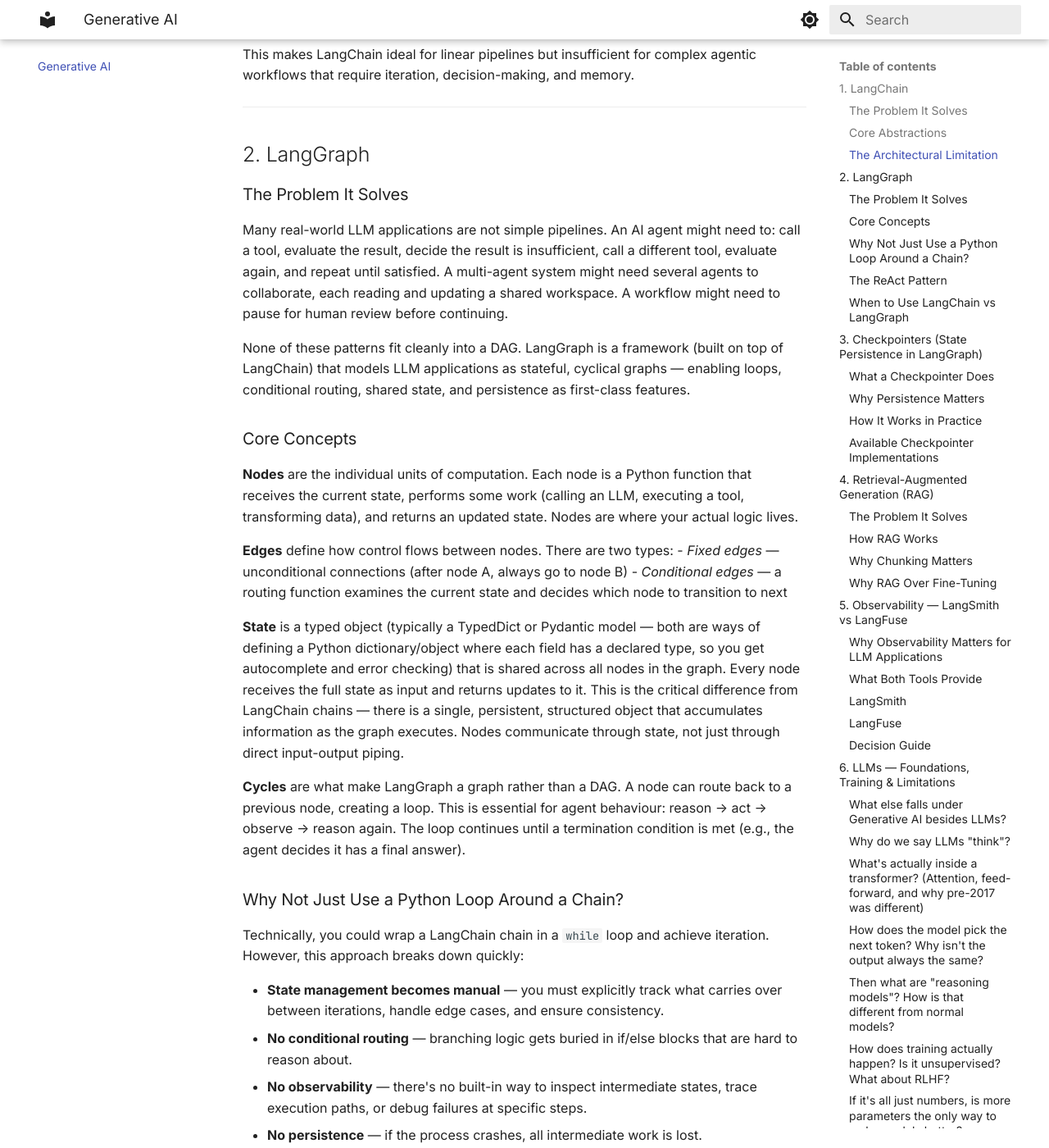
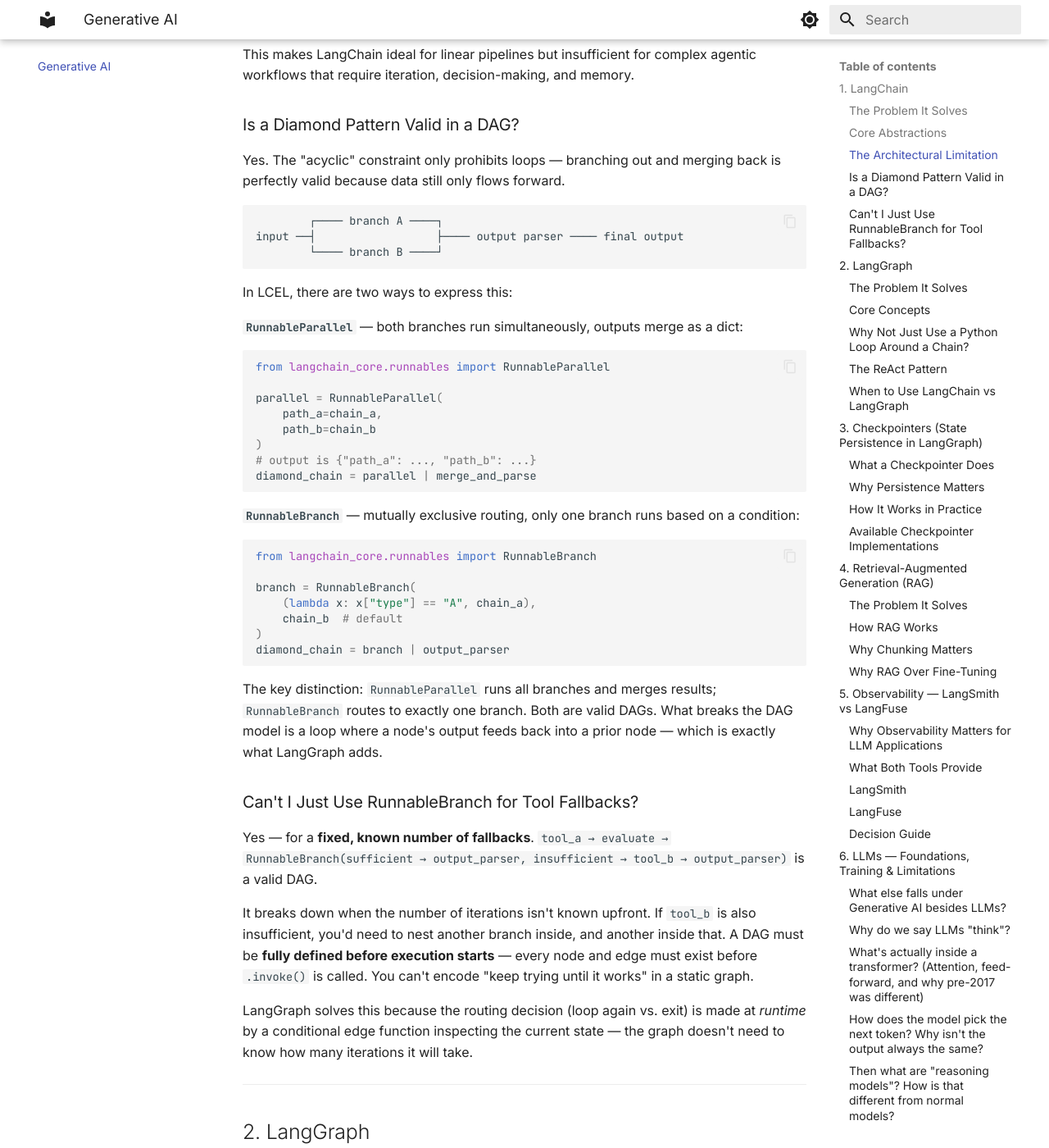
Before and after one commit to lansky1/artificialintelligence, an MkDocs documentation site: the page built from docs/genai.md, in a window 1280 px wide and 1400 px high, scrolled down 2010 px. Shown: the whole window at 82% size. Built offline with MkDocs 1.6.1 and Material for MkDocs 9.7.7, drawn with Linux system fonts in a browser that asks for light colours.

Commit message:
Expand documentation on DAGs and LangChain patterns
Added explanation of diamond pattern validity in DAGs and introduced RunnableParallel and RunnableBranch concepts.

````diff
--- a/docs/genai.md
+++ b/docs/genai.md
@@ -40,6 +40,54 @@ LangChain chains follow a DAG (Directed Acyclic Graph) structure. A DAG is a gra
 - Conditional branching that routes execution to entirely different paths
 
 This makes LangChain ideal for linear pipelines but insufficient for complex agentic workflows that require iteration, decision-making, and memory.
+
+
+### Is a Diamond Pattern Valid in a DAG?
+
+Yes. The "acyclic" constraint only prohibits loops — branching out and merging back is perfectly valid because data still only flows forward.
+
+```
+        ┌──── branch A ────┐
+input ──┤                  ├──── output parser ──── final output
+        └──── branch B ────┘
+```
+
+In LCEL, there are two ways to express this:
+
+**`RunnableParallel`** — both branches run simultaneously, outputs merge as a dict:
+
+```python
+from langchain_core.runnables import RunnableParallel
+
+parallel = RunnableParallel(
+    path_a=chain_a,
+    path_b=chain_b
+)
+# output is {"path_a": ..., "path_b": ...}
+diamond_chain = parallel | merge_and_parse
+```
+
+**`RunnableBranch`** — mutually exclusive routing, only one branch runs based on a condition:
+
+```python
+from langchain_core.runnables import RunnableBranch
+
+branch = RunnableBranch(
+    (lambda x: x["type"] == "A", chain_a),
+    chain_b  # default
+)
+diamond_chain = branch | output_parser
+```
+
+The key distinction: `RunnableParallel` runs all branches and merges results; `RunnableBranch` routes to exactly one branch. Both are valid DAGs. What breaks the DAG model is a loop where a node's output feeds back into a prior node — which is exactly what LangGraph adds.
+
+### Can't I Just Use RunnableBranch for Tool Fallbacks?
+
+Yes — for a **fixed, known number of fallbacks**. `tool_a → evaluate → RunnableBranch(sufficient → output_parser, insufficient → tool_b → output_parser)` is a valid DAG.
+
+It breaks down when the number of iterations isn't known upfront. If `tool_b` is also insufficient, you'd need to nest another branch inside, and another inside that. A DAG must be **fully defined before execution starts** — every node and edge must exist before `.invoke()` is called. You can't encode "keep trying until it works" in a static graph.
+
+LangGraph solves this because the routing decision (loop again vs. exit) is made at *runtime* by a conditional edge function inspecting the current state — the graph doesn't need to know how many iterations it will take.
 
 ---
 
````
